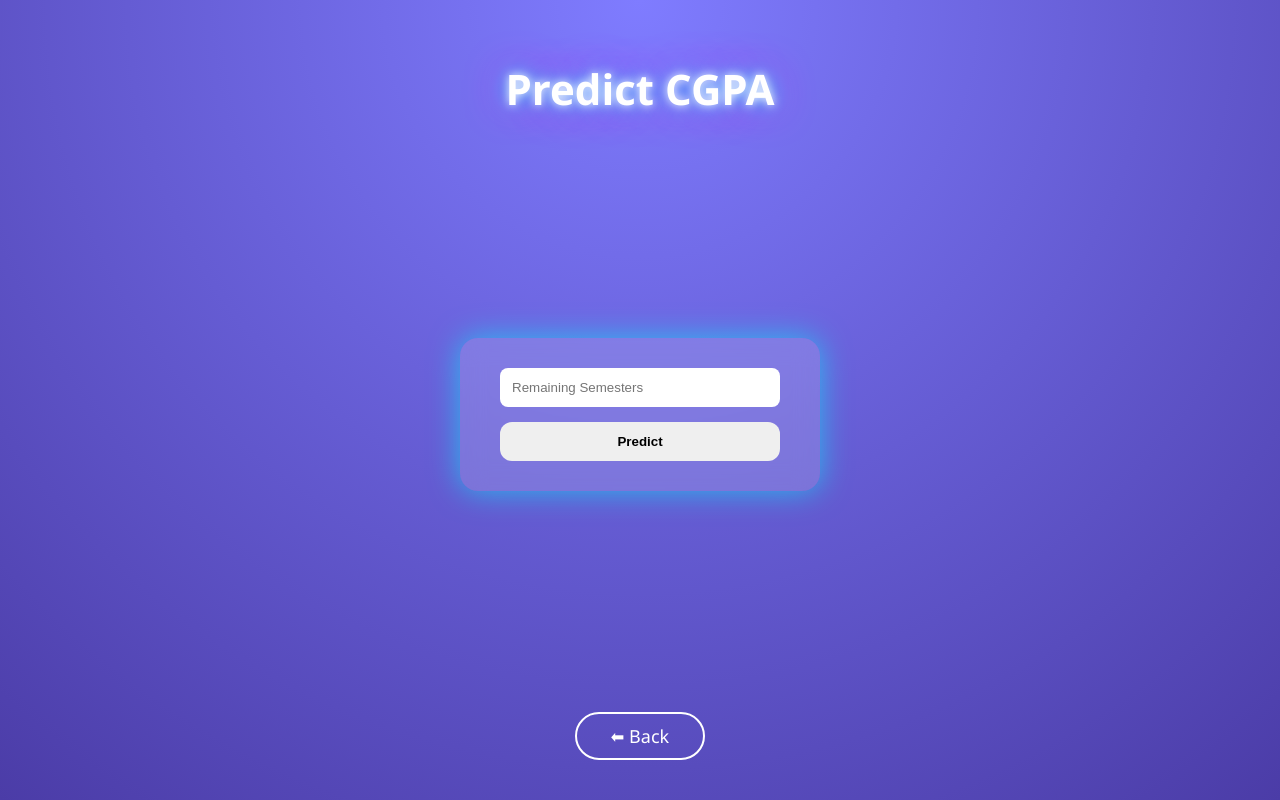
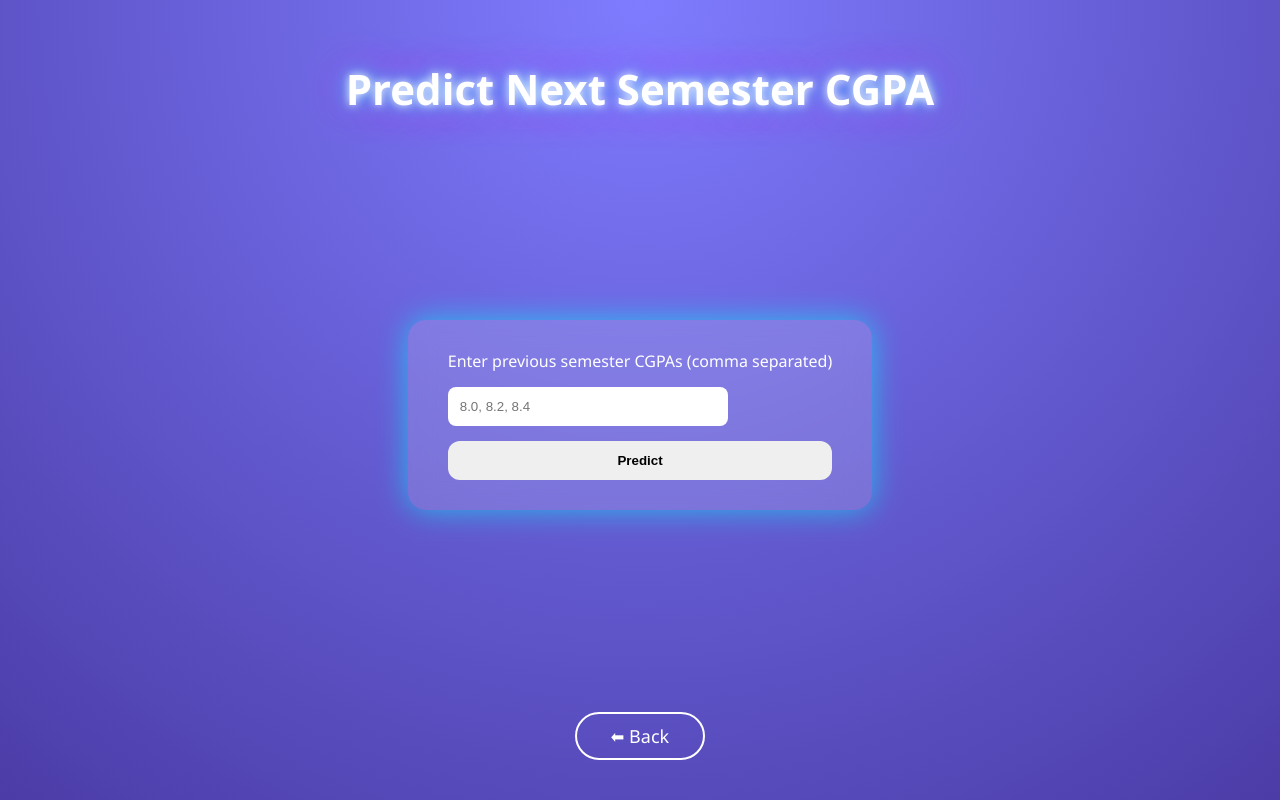
Before and after one commit to Jagan9080/cgpa_calculator, a Flask app: page /predict in a window 1280 px wide. Run offline with Flask 3, Linux system fonts and the light colour scheme.

Commit message:
Modify predict.html for CGPA input and title change
Updated the form to allow input of previous semester CGPAs and changed the title.

```diff
--- a/templates/predict.html
+++ b/templates/predict.html
@@ -5,19 +5,21 @@
     <link rel="stylesheet" href="{{ url_for('static', filename='style.css') }}">
 </head>
 <body>
+
 <div class="feature-page">
-    <h2 class="feature-title">Predict CGPA</h2>
+
+    <h2 class="feature-title">Predict Next Semester CGPA</h2>
 
     <form method="post" class="feature-form">
-        <input name="sems" placeholder="Remaining Semesters" required>
-        <button>Predict</button>
+        <label>Enter previous semester CGPAs (comma separated)</label>
+        <input type="text" name="sems" placeholder="8.0, 8.2, 8.4" required>
+
+        <button type="submit">Predict</button>
     </form>
 
-    {% if result %}
-    <div class="result">{{ result }}</div>
-    {% endif %}
+    <a href="/" class="back-btn">⬅ Back</a>
 
-    <a href="/" class="back-btn">⬅ Back</a>
 </div>
+
 </body>
 </html>
```
